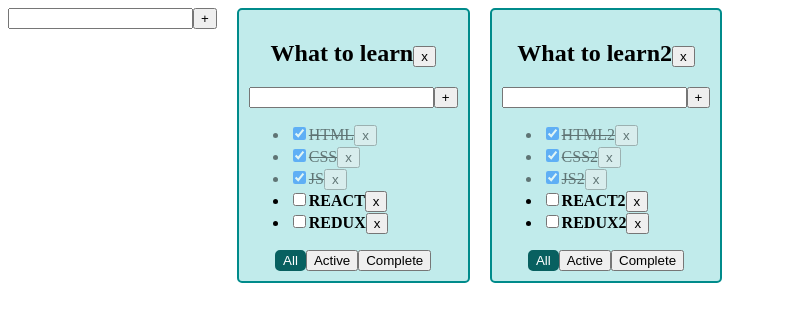
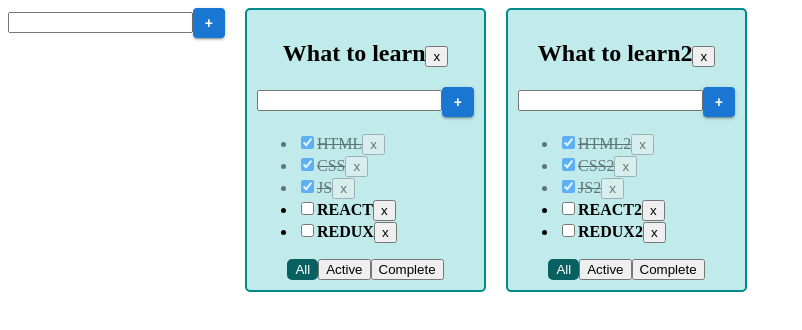
Before and after one commit to igor-minaev/todolist-repeat, a React (Create React App) app: page / in a window 1280 px wide. Shown: the top 330 px of the page, without its empty margins (0-802 px from the left). Built offline with nearby package versions, Linux system fonts and the light colour scheme.

Commit message:
add styles for button

```diff
--- a/src/components/AddItemForm.tsx
+++ b/src/components/AddItemForm.tsx
@@ -1,5 +1,5 @@
 import React, {ChangeEvent, KeyboardEvent, useState} from 'react';
-import {Button} from './Button';
+import Button from '@mui/material/Button';
 
 type AddItemFormPropsType = {
     addItem: (title: string) => void
@@ -24,12 +24,13 @@ export const AddItemForm: React.FC<AddItemFormPropsType> = ({addItem}) => {
     }
     const onKeyDownHandler = (e: KeyboardEvent<HTMLInputElement>) => e.key === 'Enter' && addItemHandler()
     const inputStyles = error ? 'error' : ''
+    const buttonStyles = {maxWidth: '30px', maxHeight: '30px', minWidth: '30px', minHeight: '30px'}
 
     return (
         <div>
             <input className={inputStyles} value={taskTitle} onChange={onChangeHandler}
                    onKeyDown={onKeyDownHandler}/>
-            <Button name="+" callBack={addItemHandler}/>
+            <Button style={buttonStyles} onClick={addItemHandler} variant="contained">+</Button>
             {error && <p className="errorMessage">Title is required!</p>}
         </div>
     );
```
